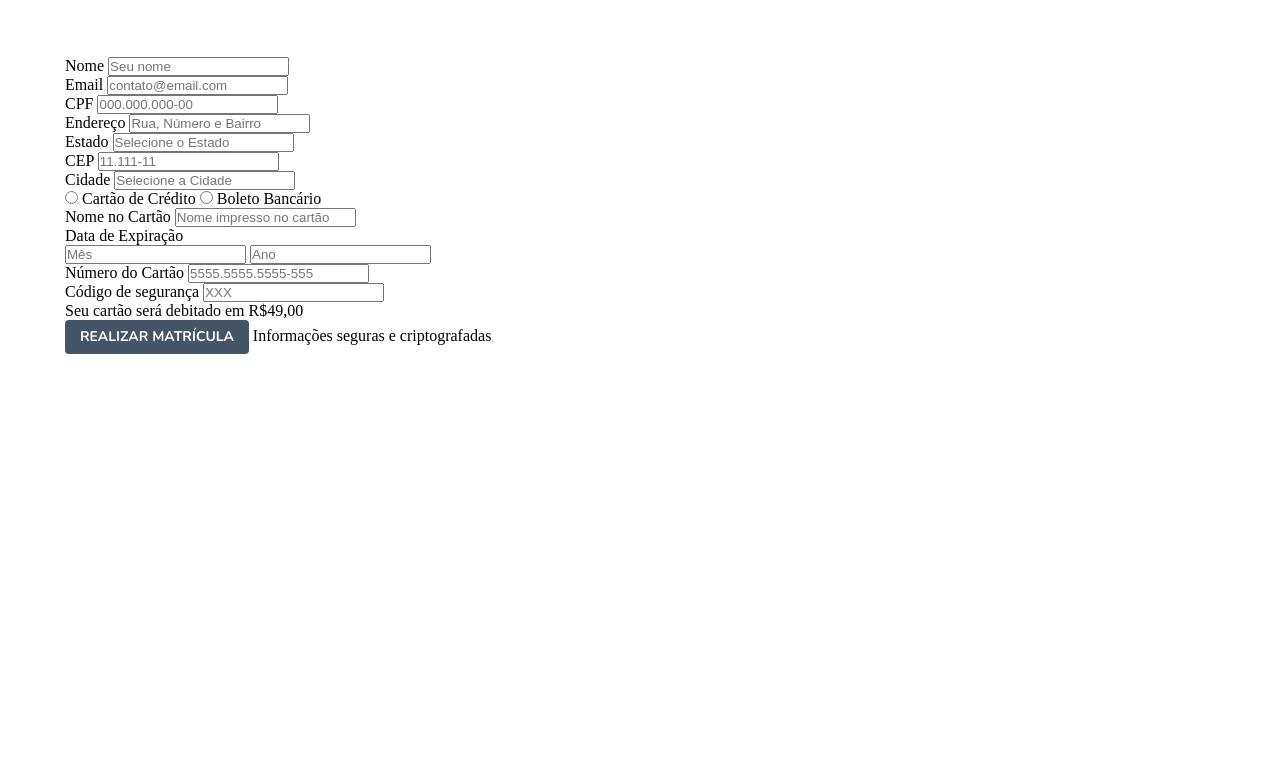
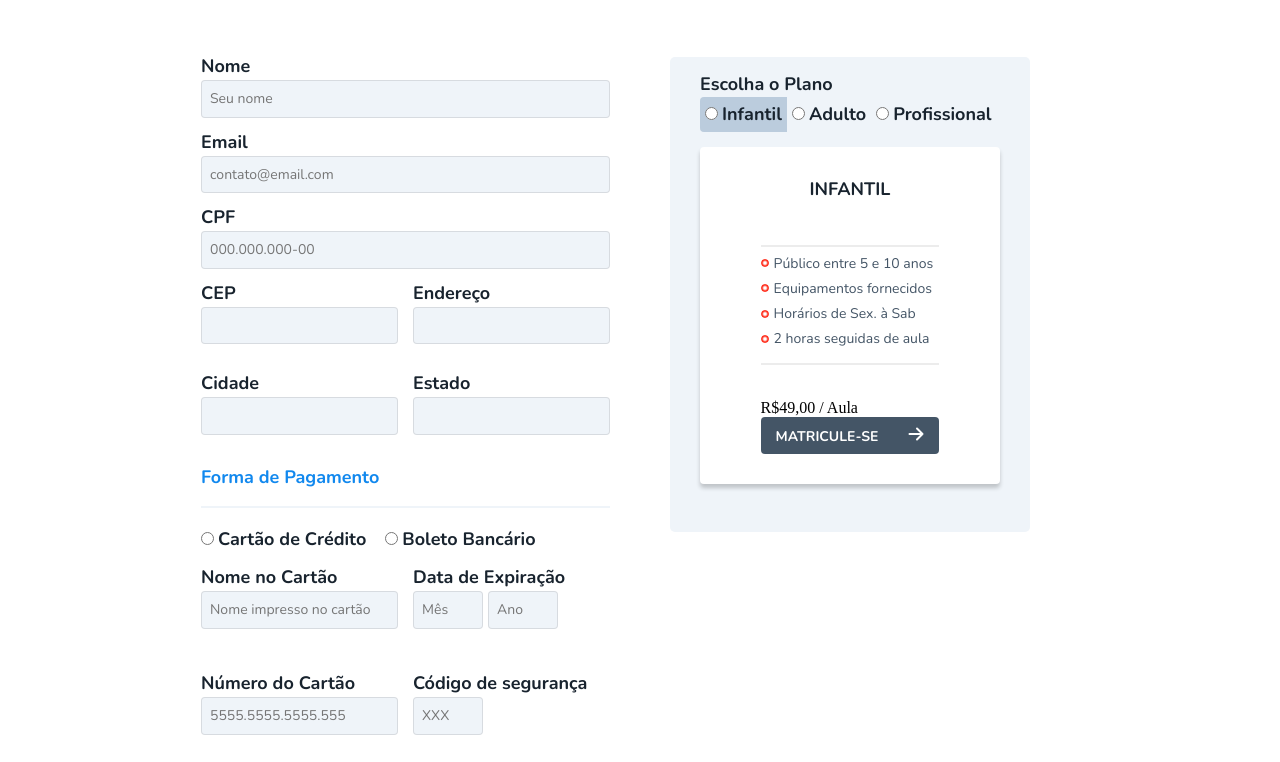
Before and after one commit to ralphdosreis/Surfbot, a website built with webpack: page matricula/infantil.html in a window 1280 px wide. Shown: the part 193-955 px from the top of the page. Before the commit the page ends 800 px from the top, so only its background shows below. Built offline with nearby package versions, Linux system fonts and the light colour scheme; a web font is replaced by a local one.

Commit message:
matricula-inf criada

```diff
--- a/css/secoes/matricula/infantil.css
+++ /dev/null
@@ -1,10 +0,0 @@
-.secao-titulo {
-  background: #EFF4F9;
-}
-
-.secao-titulo .titulo {
-  color: #18232E;
-  text-align: center;
-  padding-top: 30px;
-  padding-bottom: 30px;
-}
--- /dev/null
+++ b/css/secoes/matricula/matricula.css
@@ -0,0 +1,141 @@
+.titulo-bg {
+  background: #EFF4F9;
+}
+
+.titulo-bg .titulo {
+  color: #18232E;
+  text-align: center;
+  padding-top: 30px;
+  padding-bottom: 30px;
+}
+
+.escolha {
+  display: grid;
+  grid-template-columns: 1fr 1fr;
+  margin: 0 auto;
+  gap: 60px;
+}
+
+.endereco {
+  display: grid;
+  grid-template-columns: 1fr 1fr;
+  gap: 15px;
+}
+
+.titulo-pagamento {
+  font-family: "Nunito", sans-serif;
+  font-size: 1.125rem;
+  font-weight: 700;
+  line-height: 1.4;
+  color: #1188EE;
+  margin-bottom: 15px;
+}
+
+.titulo-pagamento::after {
+  content: "";
+  display: inline-block;
+  width: 100%;
+  height: 2px;
+  background: #EFF4F9;
+}
+
+.forma label {
+  display: inline-block;
+  margin-right: 15px;
+}
+
+.data-input {
+  display: flex;
+  gap: 5px;
+  align-items: center;
+}
+
+.data-input input {
+  max-width: 70px;
+}
+
+.codigo-cartao input {
+  max-width: 70px;
+}
+
+.pagamento-foma {
+  display: grid;
+  grid-template-columns: 1fr 1fr;
+  gap: 15px;
+}
+
+.aviso-debito {
+  font-family: "Nunito", sans-serif;
+  font-size: 1.125rem;
+  font-weight: 700;
+  line-height: 1.4;
+  color: #18232E;
+  margin-bottom: 15px;
+}
+
+.azul {
+  text-transform: uppercase;
+  background: #1188EE;
+  margin-bottom: 15px;
+}
+
+.seguranca {
+  font-family: "Nunito", sans-serif;
+  font-size: .875rem;
+  font-weight: 700;
+  line-height: 1.4;
+  color: #18232E;
+  margin-bottom: 15px;
+}
+
+.seguranca::before {
+  content: "";
+  display: inline-block;
+  width: 10px;
+  height: 10px;
+  background: url("/img/cadeado.svg");
+  margin-right: 5px;
+}
+
+.escolha-plano {
+  padding: 15px 30px 30px 30px;
+  background: #EFF4F9;
+  max-width: 300px;
+  height: 430px;
+  border-radius: 5px;
+}
+
+.escolha-plano h2 {
+  font-family: "Nunito", sans-serif;
+  font-size: 1.125rem;
+  font-weight: 700;
+  line-height: 1.4;
+  color: #18232E;
+}
+
+.opcao {
+  display: flex;
+  margin-bottom: 15px;
+}
+
+.opcao li {
+  padding: 5px;
+}
+
+
+.opcao li.activo {
+  border-radius: 4px 0 0 4px;
+  background: #BBCCDD;
+}
+
+.escolha-plano label {
+  font-family: "Nunito", sans-serif;
+  font-size: 1.125rem;
+  font-weight: 700;
+  line-height: 1.4;
+  color: #18232E;
+}
+
+.none {
+  display: none;
+}
--- a/css/style.css
+++ b/css/style.css
@@ -7,4 +7,4 @@
 @import './secoes/quote.css';
 @import './secoes/contato.css';
 @import './secoes/footer.css';
-@import './secoes/matricula/infantil.css';
+@import './secoes/matricula/matricula.css';
--- a/matricula/infantil.html
+++ b/matricula/infantil.html
@@ -1,5 +1,5 @@
 <!DOCTYPE html>
-<html lang="pt-BR">
+<html lang="en">
   <head>
     <meta charset="UTF-8" />
     <meta name="viewport" content="width=device-width, initial-scale=1.0" />
@@ -8,22 +8,23 @@
     <link rel="preconnect" href="https://fonts.googleapis.com" />
     <link rel="preconnect" href="https://fonts.gstatic.com" crossorigin />
     <link
-      href="https://fonts.googleapis.com/css2?family=Alice&family=Nunito:ital,wght@0,200..1000;1,200..1000&display=swap"
+      href="https://fonts.googleapis.com/css2?family=Alice&family=Nunito:wght@200..1000&display=swap"
       rel="stylesheet"
     />
     <script>
-      document.documentElement.className += ' .js';
+      document.documentElement.className += ' js';
     </script>
     <link rel="stylesheet" href="/css/style.css" />
   </head>
+
   <body>
     <header class="header-bg">
-      <div class="container header">
-        <a href="/index.html"
+      <div class="header container">
+        <a class="logo" href="/index.html"
           ><img src="/img/surfbot-logo.svg" alt="Surfbot"
         /></a>
-        <nav>
-          <ul class="header-menu">
+        <nav data-menu="suave">
+          <ul data-menu="list" id="menu" class="header-menu">
             <li><a href="/index.html">Praia</a></li>
             <li><a href="/index.html">Aulas</a></li>
             <li><a href="/index.html">Contato</a></li>
@@ -32,80 +33,173 @@
         </nav>
       </div>
     </header>
-    <main class="matricula-bg">
-      <div class="secao-titulo">
+
+    <section>
+      <div class="titulo-bg">
         <h1 class="titulo">Aulas</h1>
       </div>
-      <div class="container matricula">
-        <form action="form-matricula">
+      <div class="escolha container">
+        <div>
+          <div class="formulario-contato">
+            <form class="form">
               <div>
                 <label for="nome">Nome</label>
-            <input type="text" name="nome" id="nome" placeholder="Seu nome">
+                <input
+                  type="text"
+                  id="nome"
+                  name="nome"
+                  placeholder="Seu nome"
+                />
               </div>
               <div>
                 <label for="email">Email</label>
-            <input type="email" name="email" id="email" placeholder="contato@email.com">
+                <input
+                  type="email"
+                  id="email"
+                  name="email"
+                  placeholder="contato@email.com"
+                />
               </div>
               <div>
-            <label for="cpf">CPF</label>
-            <input type="cpf" name="cpf" id="cpf" placeholder="000.000.000-00">
+                <label for="CPF">CPF</label>
+                <input
+                  type="text"
+                  id="CPF"
+                  name="CPF"
+                  placeholder="000.000.000-00"
+                />
               </div>
               <div class="endereco">
                 <div>
+                  <label for="CEP">CEP</label>
+                  <input type="text" id="cep" name="cep" />
+                </div>
+                <div>
                   <label for="endereco">Endereço</label>
-              <input type="text" name="endereco" id="endereco" placeholder="Rua, Número e Bairro">
+                  <input type="text" id="endereco" name="endereco" />
+                </div>
+                <div>
+                  <label for="cidade">Cidade</label>
+                  <input type="text" id="cidade" name="cidade" />
                 </div>
                 <div>
                   <label for="estado">Estado</label>
-              <input type="text" name="estado" id="estado" placeholder="Selecione o Estado">
-            </div>
-            <div>
-              <label for="cep">CEP</label>
-              <input type="text" id="cep" name="cep" placeholder="11.111-11">
-            </div>
-            <div>
-              <label for="cidade">Cidade</label>
-              <input type="text" name="cidade" id="cidade" placeholder="Selecione a Cidade">
+                  <input type="text" id="estado" name="estado" />
                 </div>
               </div>
-        </form>
-        <div class="pagamento">
-          <div class="forma-pagamento">
-            <input type="radio" name="tipo" value="cartao" id="cartao">
+              <h2 class="titulo-pagamento">Forma de Pagamento</h2>
+              <div class="forma">
+                <input type="radio" name="tipo" value="cartao" id="cartao" />
                 <label for="cartao">Cartão de Crédito</label>
-            <input type="radio" name="tipo" value="boleto" id="boleto">
-            <label for="cartao">Boleto Bancário</label>
+                <input type="radio" name="tipo" value="boleto" id="boleto" />
+                <label for="boleto">Boleto Bancário</label>
               </div>
-          <div class="dados-pagamento">
-            <form action="form-pagamento">
-              <div class="dados-cartao">
+              <div class="pagamento-foma">
                 <div>
                   <label for="nome-cartao">Nome no Cartão</label>
-                  <input type="text" name="nome-cartao" id="nome-cartao" placeholder="Nome impresso no cartão">
+                  <input
+                    type="text"
+                    name="nome-cartao"
+                    id="nome-cartao"
+                    placeholder="Nome impresso no cartão"
+                  />
                 </div>
-                <div>
-                  <label for="data-cartao">Data de Expiração</label>
-                  <div class="data-expiracao">
-                    <input type="text" id="mes" name="mes" placeholder="Mês">
-                    <input type="text" id="ano" name="ano" placeholder="Ano">
+                <div class="data-cartao">
+                  <label for="data-expiracao">Data de Expiração</label>
+                  <div class="data-input">
+                    <input type="text" name="mes" placeholder="Mês" />
+                    <input type="text" name="ano" placeholder="Ano" />
                   </div>
                 </div>
                 <div>
                   <label for="numero-cartao">Número do Cartão</label>
-                  <input type="text" name="numero-cartao" id="numero-cartao" placeholder="5555.5555.5555-555">
+                  <input
+                    type="text"
+                    name="numero-cartao"
+                    placeholder="5555.5555.5555.555"
+                  />
                 </div>
-                <div>
+                <div class="codigo-cartao">
                   <label for="codigo-cartao">Código de segurança</label>
-                  <input type="text" name="codigo-cartao" id="codigo-cartao" placeholder="XXX">
+                  <input type="text" name="codigo-cartao" placeholder="XXX" />
                 </div>
               </div>
             </form>
-            <p>Seu cartão será debitado em R$49,00</p>
-            <a class="botao" href="">Realizar matrícula</a>
-            <span class="info-seguranca">Informações seguras e criptografadas</span>
+          </div>
+          <p class="aviso-debito">Seu cartão será debitado em R$49,00</p>
+          <a class="botao azul" href="">Realizar matrícula</a>
+          <p class="seguranca">Informações seguras e criptografadas</p>
+        </div>
+        <div class="escolha-plano">
+          <h2>Escolha o Plano</h2>
+          <ul class="opcao">
+            <li class="activo">
+              <input type="radio" name="tipo" value="infantil" id="infantil" />
+              <label for="infantil">Infantil</label>
+            </li>
+            <li>
+              <input type="radio" name="tipo" value="adulto" id="adulto" />
+              <label for="adulto">Adulto</label>
+            </li>
+            <li>
+              <input
+                type="radio"
+                name="tipo"
+                value="profissional"
+                id="profissional"
+              />
+              <label for="profissional">Profissional</label>
+            </li>
+          </ul>
+          <div class="container-aula">
+            <h2 class="titulo-aula">Infantil</h2>
+            <div class="vantagens">
+              <ul class="vantagens-aula">
+                <li>Público entre 5 e 10 anos</li>
+                <li>Equipamentos fornecidos</li>
+                <li>Horários de Sex. à Sab</li>
+                <li>2 horas seguidas de aula</li>
+              </ul>
+              <p class="valor-aula">R$49,00 / Aula</p>
+              <a class="botao seta" href="./matricula.html">Matricule-se</a>
+            </div>
+          </div>
+          <div class="container-aula none">
+            <h2 class="titulo-aula">Adulto</h2>
+            <div class="vantagens">
+              <ul class="vantagens-aula">
+                <li>Público entre 16 e 80 anos</li>
+                <li>Equipamentos fornecidos</li>
+                <li>Horários de Sex. à Sab</li>
+                <li>3 horas seguidas de aula</li>
+              </ul>
+              <p class="valor-aula">R$69,00 / Aula</p>
+              <a class="botao seta" href="./matricula.html">Matricule-se</a>
+            </div>
+          </div>
+          <div class="container-aula none">
+            <h2 class="titulo-aula">Profissional</h2>
+            <div class="vantagens">
+              <ul class="vantagens-aula">
+                <li>Experiência de 3 anos no surf</li>
+                <li>Você deve trazer o equipamento</li>
+                <li>Horários de Sex. à Sab.</li>
+                <li>4 horas seguidas de aula</li>
+              </ul>
+              <p class="valor-aula">R$99,00 / Aula</p>
+              <a class="botao seta" href="./matricula.html">Matricule-se</a>
             </div>
           </div>
         </div>
-    </main>
+      </div>
+    </section>
+
+    <footer class="footer-bg">
+      <div class="footer container">
+        <h1>Surfnet 2017 - Alguns Direitos Reservados.</h1>
+        <img src="/img/prancha-branca.svg" alt="Prancha" />
+      </div>
+    </footer>
+    <script src="/main.js"></script>
   </body>
 </html>
```
Lines whose indentation alone changed are shown as unchanged.
